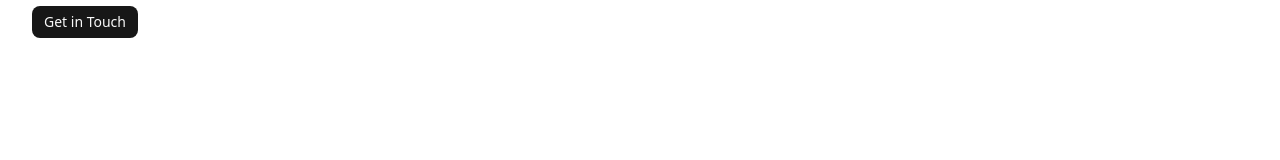
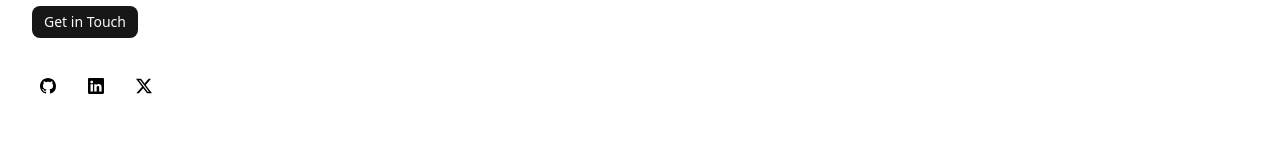
Before and after one commit to Aryan-202/next-portfolio, a Next.js app: page / in a window 1280 px wide. Shown: the part 3458-3618 px from the top of the page. Built offline with nearby package versions, Linux system fonts and the light colour scheme.

Commit message:
footer links deployement error

```diff
--- a/components/layouts/footer/footer-links.tsx
+++ b/components/layouts/footer/footer-links.tsx
@@ -1,47 +1,66 @@
+// components/layouts/footer/footer-links.tsx
+'use client'
+
 import Image from 'next/image'
-import { SOCIAL_LINKS } from '@/data'
+import { assets } from '@/public/assets'
 import styles from './footer.module.css'
-
-// Import icons directly
-import xIcon from '@/public/svgs/twitter-x.svg'
-import githubIcon from '@/public/svgs/github.svg'
-import linkedinIcon from '@/public/svgs/linkedin.svg'
-
-// Map icon names to imported SVG files
-const iconMap: Record<string, any> = {
-  github: githubIcon,
-  linkedin: linkedinIcon,
-  x: xIcon,
-}
 
 export const SocialLinks = () => {
   return (
     <div className={styles.socialLinks}>
-      {SOCIAL_LINKS.map((social) => {
-        const icon = iconMap[social.icon]
-
-        return (
+      {/* GitHub */}
       <a
-            key={social.name}
-            href={social.href}
+        href="https://github.com/Aryan-202"
         target="_blank"
         rel="noopener noreferrer"
         className={styles.socialLink}
-            aria-label={`Visit my ${social.name} profile`}
-            title={`Connect on ${social.name}`}
+        aria-label="Visit my GitHub profile"
+        title="Connect on GitHub"
       >
-            {icon && (
         <Image
-                src={icon}
-                alt={social.name}
+          src={assets.logos.github}
+          alt="GitHub"
           width={16}
           height={16}
           className={styles.socialIcon}
         />
-            )}
       </a>
-        )
-      })}
+
+      {/* LinkedIn */}
+      <a
+        href="https://www.linkedin.com/in/aryanspf"
+        target="_blank"
+        rel="noopener noreferrer"
+        className={styles.socialLink}
+        aria-label="Visit my LinkedIn profile"
+        title="Connect on LinkedIn"
+      >
+        <Image
+          src={assets.logos.linkedin}
+          alt="LinkedIn"
+          width={16}
+          height={16}
+          className={styles.socialIcon}
+        />
+      </a>
+
+      {/* X (Twitter) */}
+      <a
+        href="https://x.com/AryanxSenpai"
+        target="_blank"
+        rel="noopener noreferrer"
+        className={styles.socialLink}
+        aria-label="Visit my X (Twitter) profile"
+        title="Connect on X (Twitter)"
+      >
+        <Image
+          src={assets.logos.x}
+          alt="X (Twitter)"
+          width={16}
+          height={16}
+          className={styles.socialIcon}
+        />
+      </a>
     </div>
   )
 }
--- a/components/layouts/hero/index.tsx
+++ b/components/layouts/hero/index.tsx
@@ -80,7 +80,7 @@ const Hero = () => {
               className="flex gap-4 pt-4"
             >
               {SOCIAL_LINKS.map((link, index) => {
-                // Try to get the icon component from the imported data
+
                 const IconComponent = link.icon;
 
                 return (
```
Lines whose indentation alone changed are shown as unchanged.
